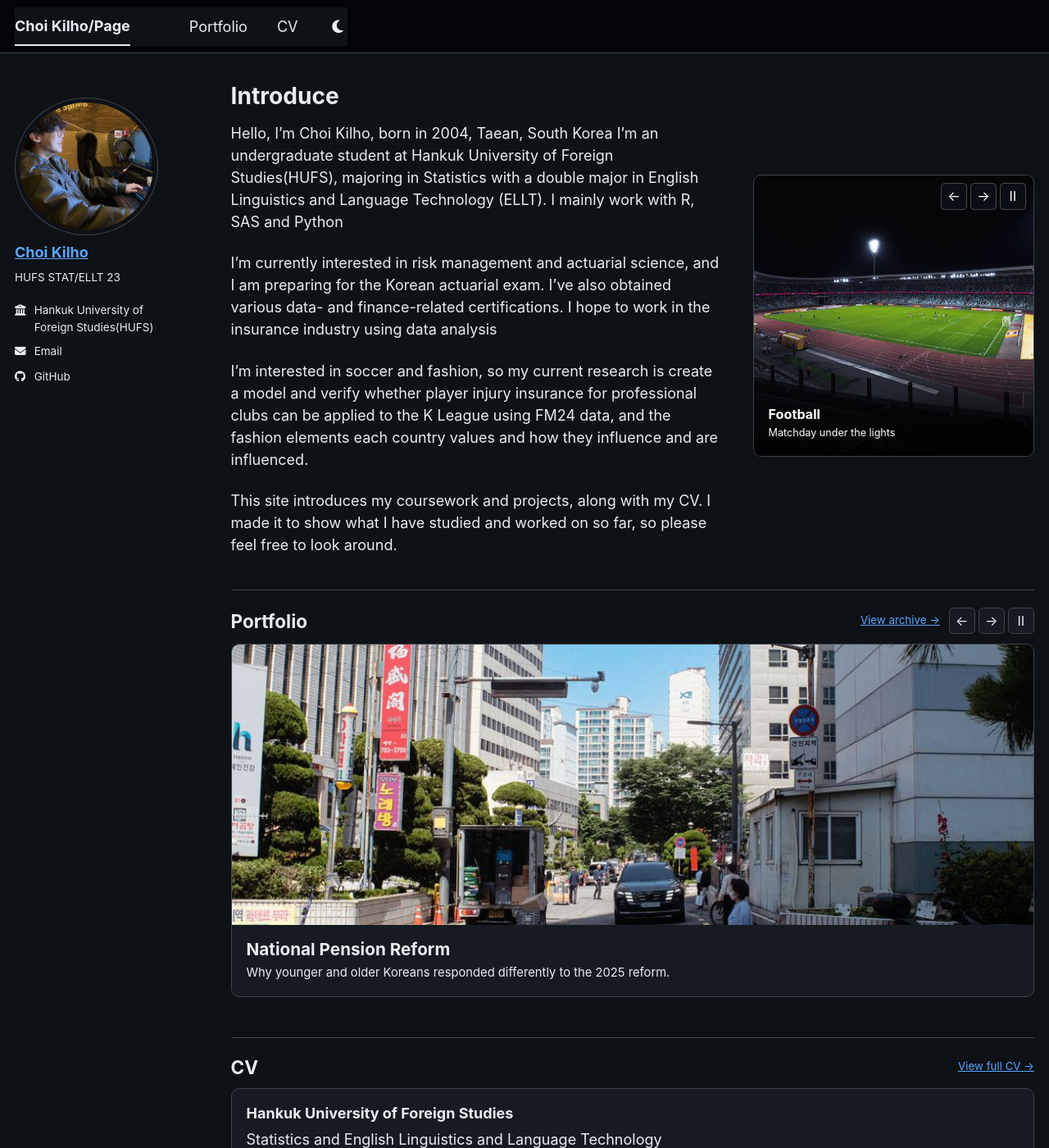
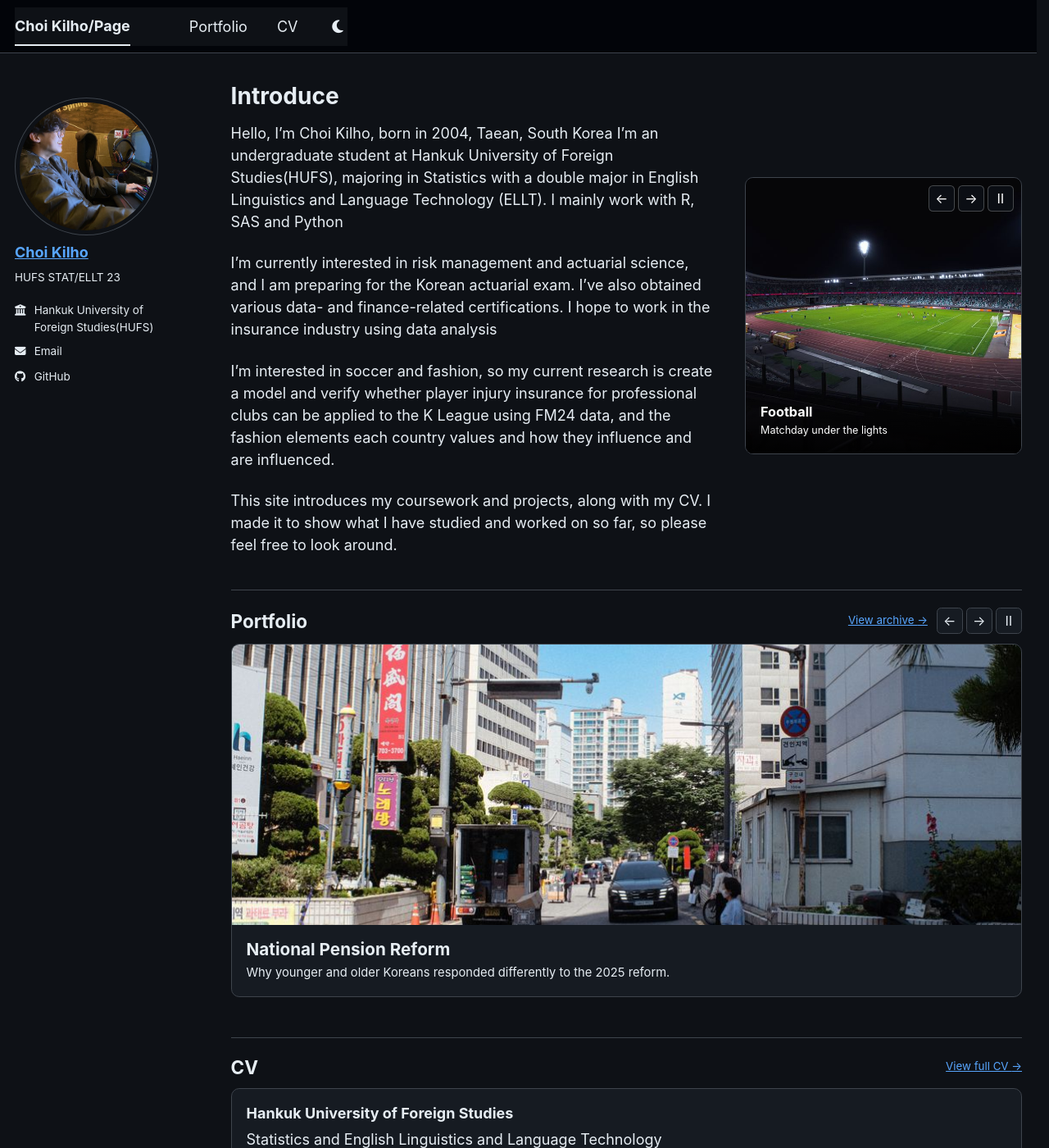
Before and after one commit to kilarc/kilarc.github.io, a Jekyll site: the page built from _pages/about.md, in a window 1280 px wide and 1400 px high. Shown: the whole window at 82% size. Built offline with Jekyll 4.4.1, drawn with Linux system fonts in a browser that asks for light colours; a script bundle is joined from its source files by our own code; a style sheet for code colours, icons or effects is not loaded.

Commit message:
Keep homepage and archive alignment stable across scrolling

```diff
--- a/_data/home_showcase.yml
+++ b/_data/home_showcase.yml
@@ -46,4 +46,4 @@ portfolio:
     description: "An ongoing study of which fashion elements people value in different countries and how those preferences influence one another."
     # Pexels: https://www.pexels.com/photo/1884581/
     image: /images/home/fashion-research.jpg
-    alt: "Clothes on a rack"
+    alt: "Folded clothes and shoes on display shelves"
--- a/_sass/layout/_home.scss
+++ b/_sass/layout/_home.scss
@@ -2,6 +2,12 @@
 
 $section-layout-width: 1520px;
 $section-content-offset: math.div(100% - span(10 of 12 last) + span(0.5 of 12 wide), 100%);
+
+@include breakpoint($x-large) {
+  html:has(body.layout--sections) {
+    scrollbar-gutter: stable;
+  }
+}
 
 .layout--sections {
   @include breakpoint($x-large) {
```
